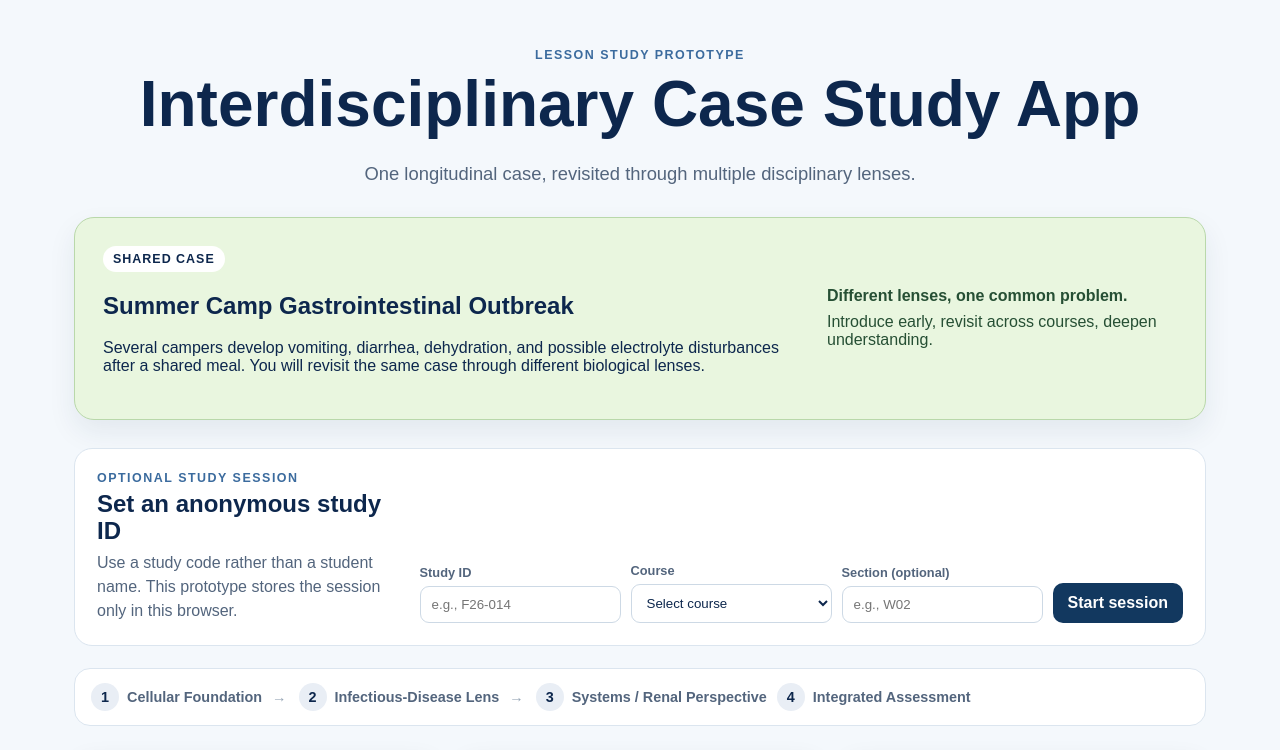
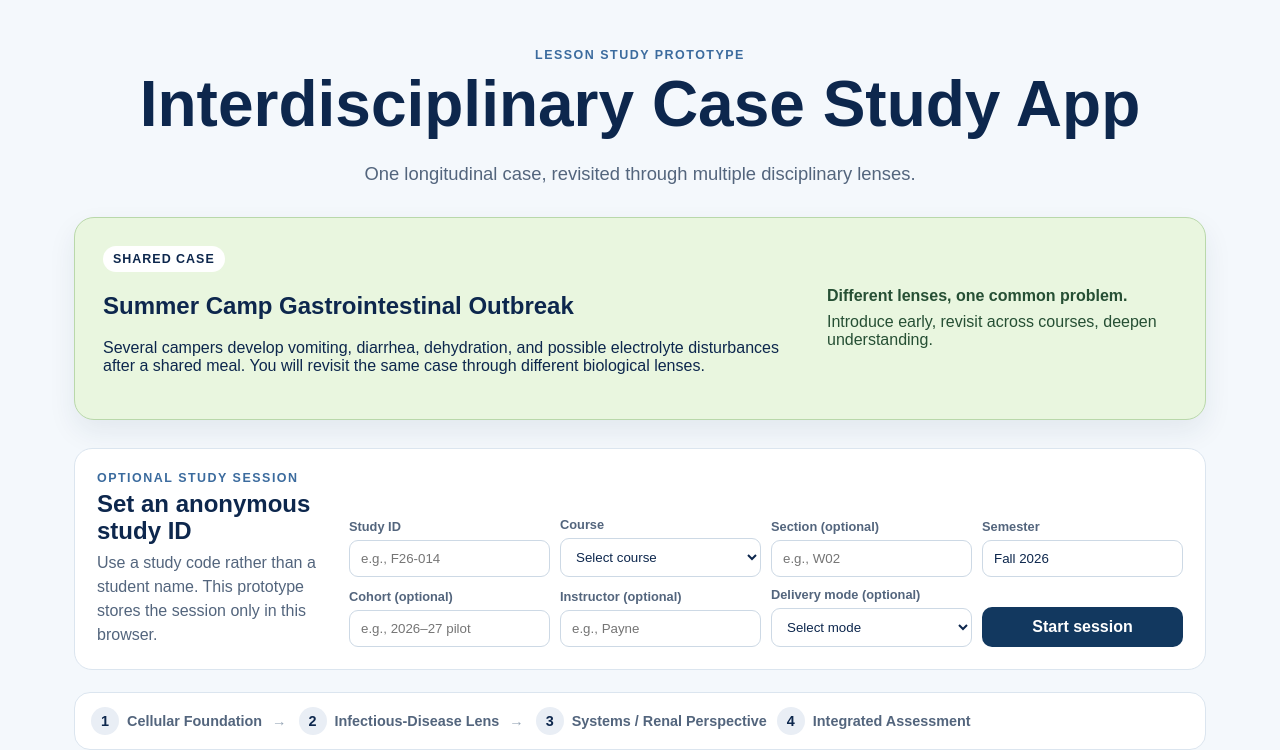
Before and after one commit to Pyn777/lesson-study-case-app, a Next.js app: page / in a window 1280 px wide. Shown: the top 750 px of the page. Built offline with nearby package versions, Linux system fonts and the light colour scheme.

Commit message:
Add semester cohort instructor and delivery metadata

```diff
--- a/components/StudySession.js
+++ b/components/StudySession.js
@@ -8,6 +8,10 @@ export default function StudySession() {
   const [studyId, setStudyId] = useState("");
   const [course, setCourse] = useState("");
   const [section, setSection] = useState("");
+  const [semester, setSemester] = useState("Fall 2026");
+  const [cohort, setCohort] = useState("");
+  const [instructor, setInstructor] = useState("");
+  const [deliveryMode, setDeliveryMode] = useState("");
   const [saved, setSaved] = useState(false);
 
   useEffect(() => {
@@ -18,6 +22,10 @@ export default function StudySession() {
         setStudyId(parsed.studyId || "");
         setCourse(parsed.course || "");
         setSection(parsed.section || "");
+        setSemester(parsed.semester || "Fall 2026");
+        setCohort(parsed.cohort || "");
+        setInstructor(parsed.instructor || "");
+        setDeliveryMode(parsed.deliveryMode || "");
         setSaved(Boolean(parsed.studyId));
       } catch {}
     }
@@ -34,6 +42,10 @@ export default function StudySession() {
         studyId: cleanId,
         course,
         section: section.trim(),
+        semester: semester.trim(),
+        cohort: cohort.trim(),
+        instructor: instructor.trim(),
+        deliveryMode,
         startedAt: new Date().toISOString(),
       })
     );
@@ -45,6 +57,10 @@ export default function StudySession() {
     setStudyId("");
     setCourse("");
     setSection("");
+    setSemester("Fall 2026");
+    setCohort("");
+    setInstructor("");
+    setDeliveryMode("");
     setSaved(false);
   }
 
@@ -57,6 +73,8 @@ export default function StudySession() {
           <span>
             {course || "Course not selected"}
             {section ? " · " + section : ""}
+            {semester ? " · " + semester : ""}
+            {deliveryMode ? " · " + deliveryMode : ""}
           </span>
         </div>
         <button type="button" className="secondaryButton" onClick={clearSession}>
@@ -108,6 +126,46 @@ export default function StudySession() {
           />
         </label>
 
+        <label>
+          Semester
+          <input
+            value={semester}
+            onChange={(e) => setSemester(e.target.value)}
+            placeholder="e.g., Fall 2026"
+          />
+        </label>
+
+        <label>
+          Cohort (optional)
+          <input
+            value={cohort}
+            onChange={(e) => setCohort(e.target.value)}
+            placeholder="e.g., 2026–27 pilot"
+          />
+        </label>
+
+        <label>
+          Instructor (optional)
+          <input
+            value={instructor}
+            onChange={(e) => setInstructor(e.target.value)}
+            placeholder="e.g., Payne"
+          />
+        </label>
+
+        <label>
+          Delivery mode (optional)
+          <select
+            value={deliveryMode}
+            onChange={(e) => setDeliveryMode(e.target.value)}
+          >
+            <option value="">Select mode</option>
+            <option>Online</option>
+            <option>On-ground</option>
+            <option>Hybrid</option>
+          </select>
+        </label>
+
         <button className="primaryButton" type="submit">
           Start session
         </button>
```
